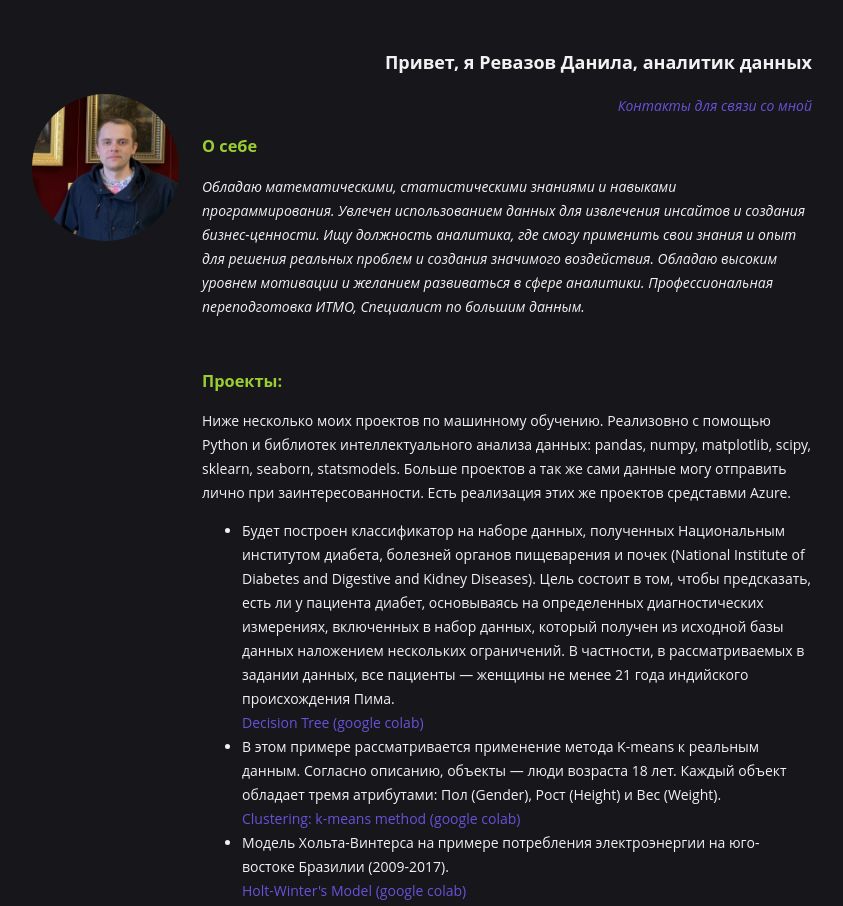
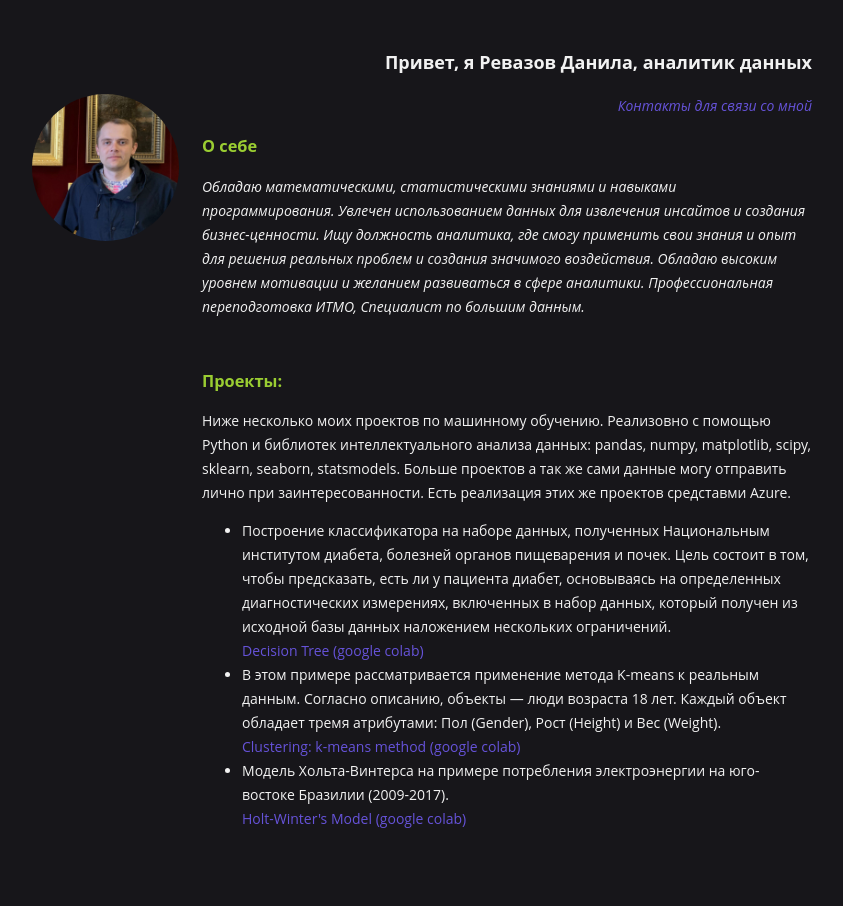
Before and after one commit to PushkinHub/DanilaRevazov, a plain HTML site: page index.html in a window 1280 px wide. Shown: the top 906 px of the page, without its empty margins (218-1061 px from the left). Drawn offline with Linux system fonts and the light colour scheme.

Commit message:
Add files via upload

```diff
--- a/index.html
+++ b/index.html
@@ -31,13 +31,10 @@
             Больше проектов а так же сами данные могу отправить лично при заинтересованности.
             Есть реализация этих же проектов средставми Azure.</p>
           <ul>
-            <li>Будет построен классификатор на наборе данных, полученных Национальным институтом диабета,
-              болезней органов пищеварения и почек (National Institute of Diabetes and Digestive and
-              Kidney Diseases). Цель состоит в том, чтобы предсказать, есть ли у пациента диабет,
+            <li>Построение классификатора на наборе данных, полученных Национальным институтом диабета,
+              болезней органов пищеварения и почек. Цель состоит в том, чтобы предсказать, есть ли у пациента диабет,
               основываясь на определенных диагностических измерениях, включенных в набор данных,
-              который получен из исходной базы данных наложением нескольких ограничений. В частности,
-              в рассматриваемых в задании данных, все пациенты — женщины не менее 21 года индийского
-              происхождения Пима.<br>
+              который получен из исходной базы данных наложением нескольких ограничений.<br>
               <a href="https://drive.google.com/file/d/15fv2ulJQkW4ZMipnz8LGsKG3SB8FHFSi/view?usp=sharing" target="_blank">Decision Tree (google colab)</a>
             </li>
             <li>В этом примере рассматривается применение метода K-means к реальным данным.
```
